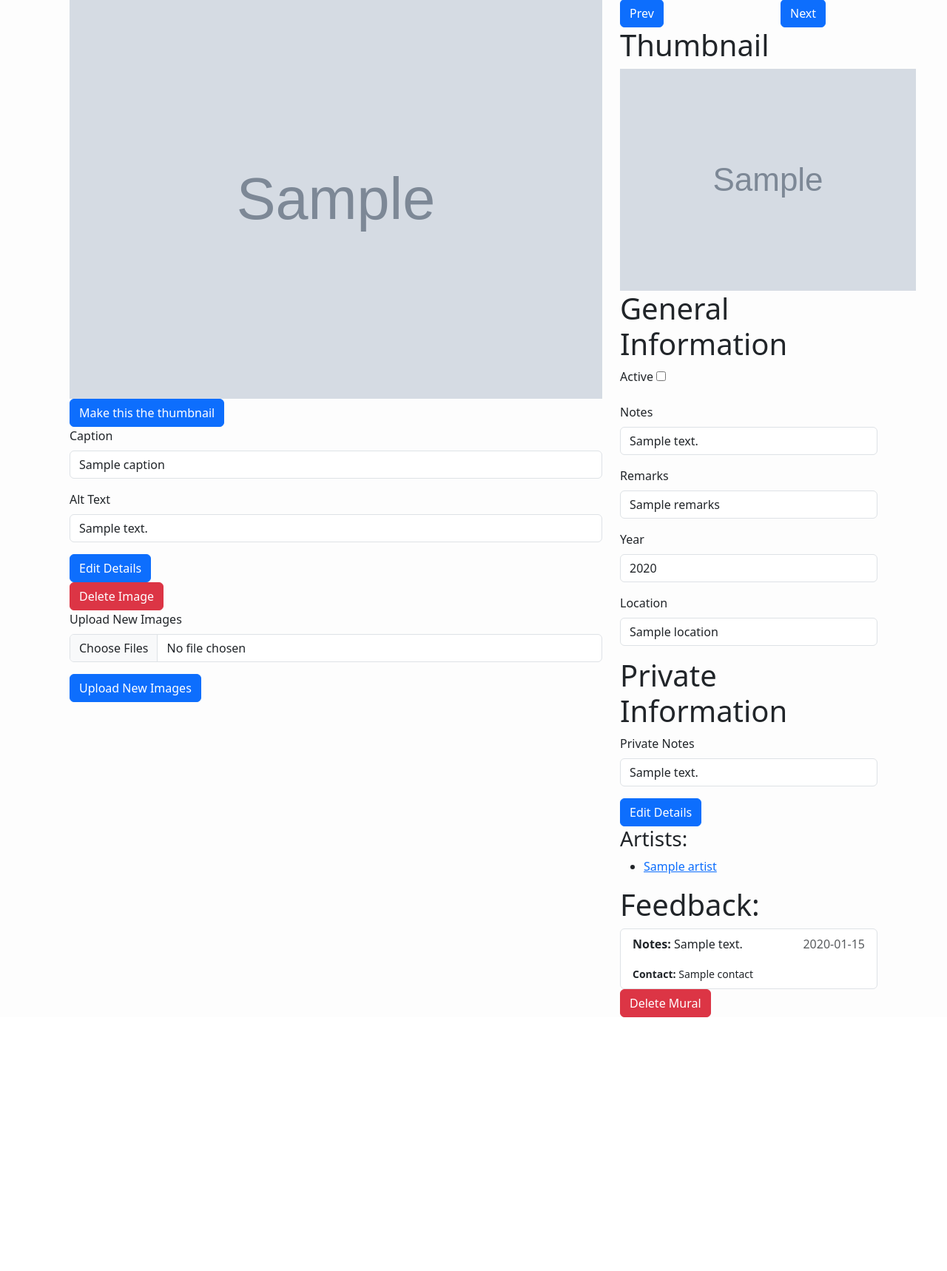
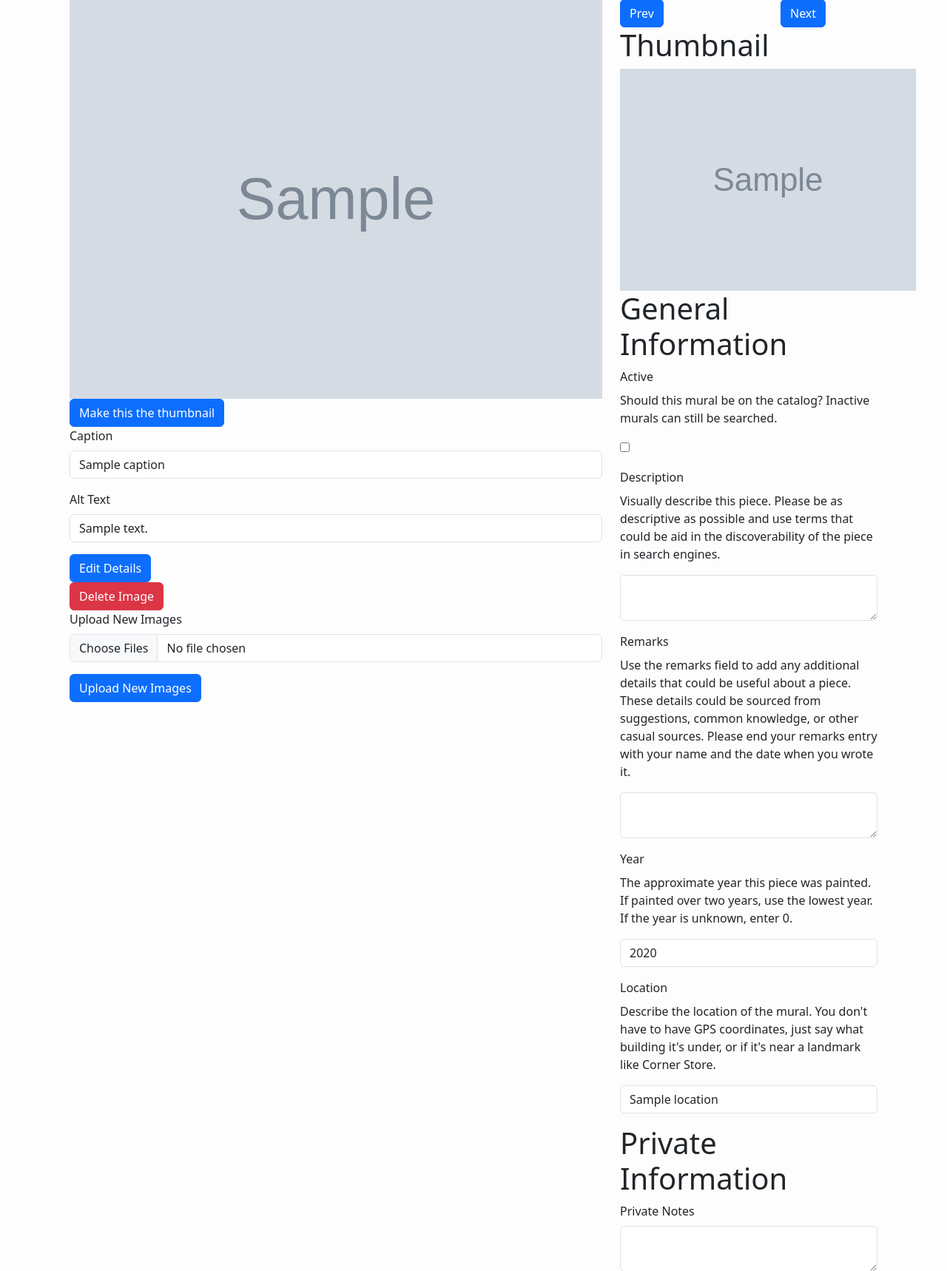
Before and after one commit to wilsonmcdade/tunnelvision, a Flask app: template templates/edit.html in a window 1280 px wide. Shown: the part 177-1895 px from the top of the page at 74% size. Before the commit the page ends 1552 px from the top, so only its background shows below. Run offline with Flask 3, Linux system fonts and the light colour scheme; the template is opened without the code that fills it: most values are stand-ins (such as "Sample title", 1, 10 or a date in 2020); grey boxes marked "Sample" are stand-in pictures; parts of the project's set-up code (start-up, migrations or seed data) failed here and were passed over; some libraries are stand-ins or nearby versions.

Commit message:
Added tooltips to edit/mural pages. Also added support for multiline notes & remarks

```diff
--- a/templates/edit.html
+++ b/templates/edit.html
@@ -81,28 +81,33 @@
             <form action="/editmural/{{ muralDetails['id'] }}" method="post">
                 <div class="mb-3">
                     <label for="active" class="form-label">Active</label>
+                    <p style="font-weight: 300">Should this mural be on the catalog? Inactive murals can still be searched.</p>
                     <input {{ muralDetails['active'] }} type="checkbox" id="active" name="active">
                 </div>
                 <div class="mb-3">
-                    <label for="notes" class="form-label">Notes</label>
-                    <input value="{{ muralDetails['notes'] }}" type="text" class="form-control" id="notes" name="notes" required>
+                    <label for="notes" class="form-label">Description</label>
+                    <p style="font-weight: 300">Visually describe this piece. Please be as descriptive as possible and use terms that could be aid in the discoverability of the piece in search engines.</p>
+                    <textarea value="{{ muralDetails['notes'] }}" type="text" class="form-control" id="notes" name="notes" required></textarea>
                 </div>
                 <div class="mb-3">
                     <label for="remarks" class="form-label">Remarks</label>
-                    <input value="{{ muralDetails['remarks'] }}" type="text" class="form-control" id="remarks" name="remarks" required>
+                    <p style="font-weight: 300">Use the remarks field to add any additional details that could be useful about a piece. These details could be sourced from suggestions, common knowledge, or other casual sources. Please end your remarks entry with your name and the date when you wrote it.</p>
+                    <textarea value="{{ muralDetails['remarks'] }}" type="text" class="form-control" id="remarks" name="remarks"></textarea>
                 </div>
                 <div class="mb-3">
                     <label for="year" class="form-label">Year</label>
+                    <p style="font-weight: 300">The approximate year this piece was painted. If painted over two years, use the lowest year. If the year is unknown, enter 0.</p>
                     <input value="{{ muralDetails['year'] }}" type="text" class="form-control" id="year" name="year" required>
                 </div>
                 <div class="mb-3">
                     <label for="location" class="form-label">Location</label>
+                    <p style="font-weight: 300">Describe the location of the mural. You don't have to have GPS coordinates, just say what building it's under, or if it's near a landmark like Corner Store.</p>
                     <input value="{{ muralDetails['location'] }}" type="text" class="form-control" id="location" name="location" required>
                 </div>
                 <h1>Private Information</h1>
                 <div class="mb-3">
                     <label for="location" class="form-label">Private Notes</label>
-                    <input value="{{ muralDetails['private_notes'] }}" type="text" class="form-control" id="private_notes" name="private_notes" required>
+                    <textarea value="{{ muralDetails['private_notes'] }}" type="text" class="form-control" id="private_notes" name="private_notes"></textarea>
                 </div>
                 <button type="submit" class="btn btn-primary">Edit Details</button>
             </form>
```
Also changed, not shown: templates/mural.html (+4 -4 lines).
